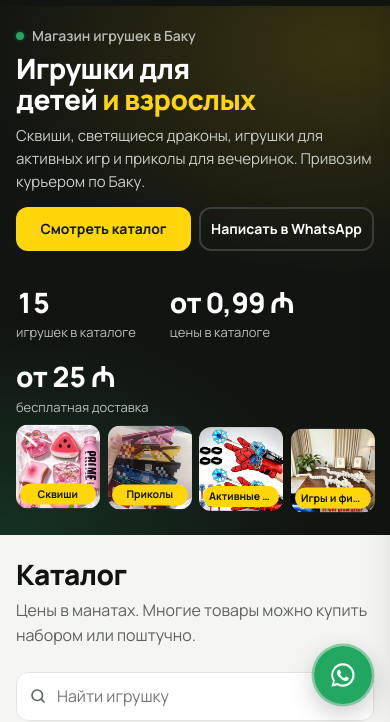
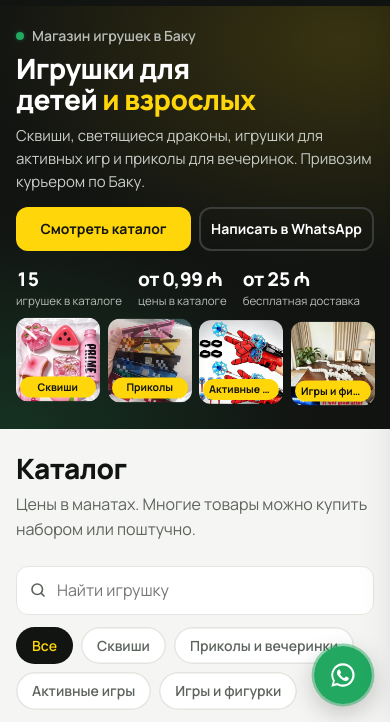
Before and after one commit to wiynet/squishaz, a plain HTML site: page index.html in a window 390 px wide. Shown: the part 122-844 px from the top of the page. Drawn offline with Linux system fonts and the light colour scheme.

Commit message:
Цифры баннера в одну строку на телефоне

```diff
--- a/index.html
+++ b/index.html
@@ -302,9 +302,10 @@ footer b { color: #fff; }
   .hero .lead { font-size: 15px; }
   .hero-actions { margin-top: 14px; gap: 8px; flex-wrap: nowrap; }
   .hero-actions .btn { flex: 1 1 0; padding: 11px 8px; font-size: 14px; }
-  .stats { margin-top: 14px; gap: 18px; flex-wrap: nowrap; }
-  .stat b { font-size: 20px; }
-  .stat span { font-size: 11.5px; line-height: 1.3; display: block; }
+  .hero .stats { margin-top: 14px; gap: 16px; flex-wrap: nowrap; }
+  .hero .stat { min-width: 0; }
+  .hero .stat b { font-size: 19px; white-space: nowrap; }
+  .hero .stat span { font-size: 11.5px; line-height: 1.3; display: block; }
   .benefits { display: none; }
   #catalog { padding-top: 24px; }
 }
```
